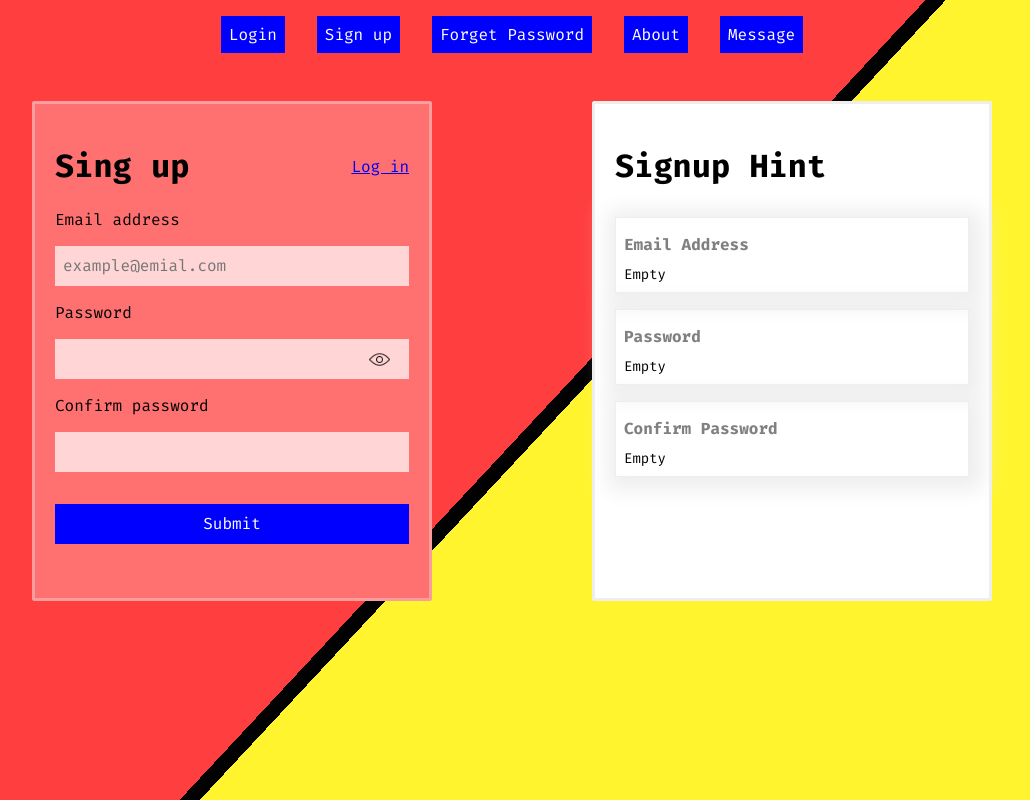
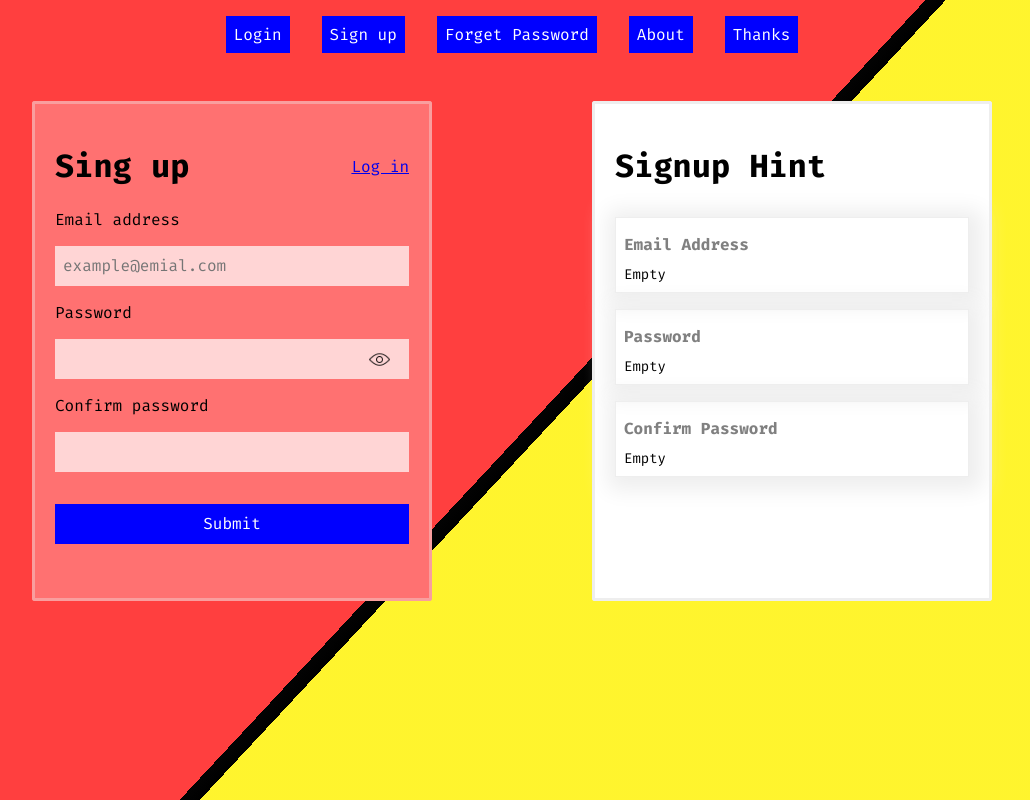
Before and after one commit to ariannargesi/cubic-forms, a React (Create React App) app: page / in a window 1280 px wide. Shown: the whole page, without its empty margins (128-1158 px from the left). Built offline with nearby package versions, Linux system fonts and the light colour scheme.

Commit message:
changed the payloads

```diff
--- a/src/Components/ButtonsGroup/index.tsx
+++ b/src/Components/ButtonsGroup/index.tsx
@@ -19,7 +19,7 @@ const ButtonsGroup: React.FC = () => {
             <Button onClick= { () => dispatcher('show-top') }> Sign up </Button>
             <Button onClick= { () => dispatcher('show-left') }> Forget Password </Button>
             <Button onClick= { () => dispatcher('show-back') }> About </Button>
-            <Button onClick= { () => dispatcher('show-bottom') }> Message </Button>
+            <Button onClick= { () => dispatcher('show-bottom') }> Thanks </Button>
         </div>
 
     )
```
